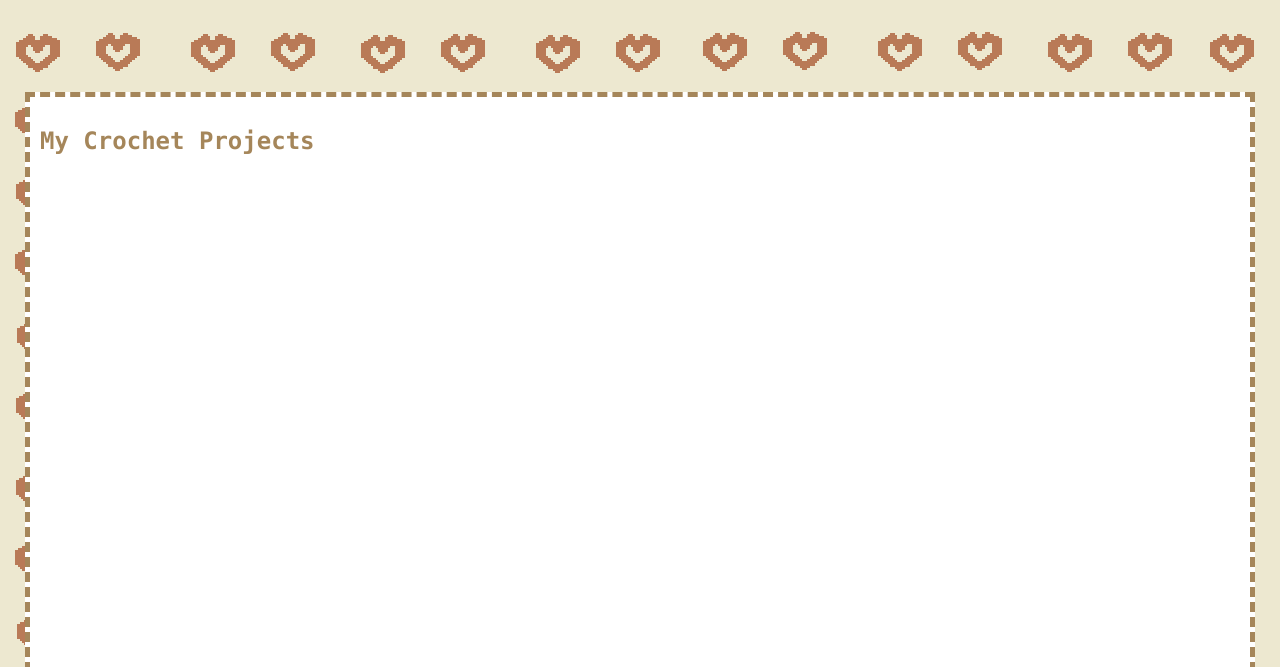
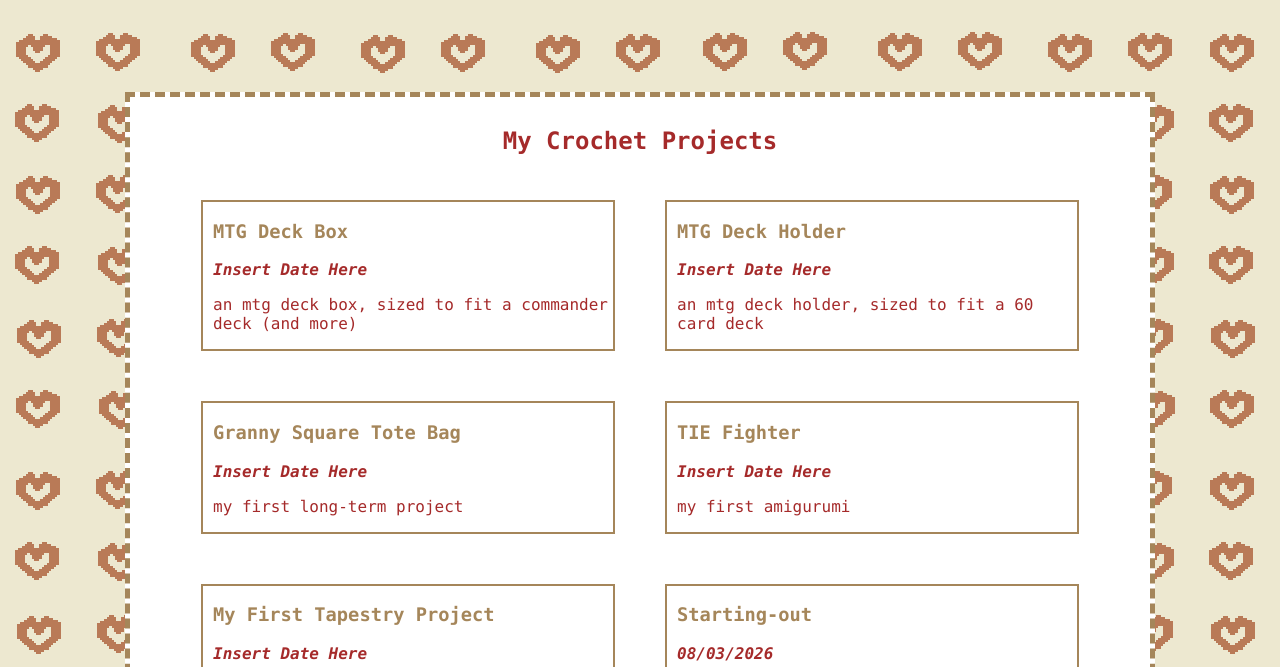
Before and after one commit to carol24444/mycommonplace, a plain HTML site: page crochet.html in a window 1280 px wide. Shown: the part 133-800 px from the top of the page. Drawn offline with Linux system fonts and the light colour scheme.

Commit message:
Changed the layout of index.html. Defined the basic layout for lists of blog posts. Added first blog post.

```diff
--- a/crochet.html
+++ b/crochet.html
@@ -6,19 +6,61 @@
     </head>
     <body>
          <header>
-            <img src="assets/cookies-border.gif" style="height:50px;margin-top:12px">
-            <h1 style="margin-left:100px;margin-right:100px">my commonplace</h1>
-            <img src="assets/cookies-border.gif" style="height:50px;margin-top:12px">
+            <img src="assets/cookies-border.gif" style="height: 50px; margin-top: 12px">
+            <h1 style="margin-left: 100px; margin-right: 100px">my commonplace</h1>
+            <img src="assets/cookies-border.gif" style="height: 50px; margin-top: 12px">
         </header>
 
-        <div style="display:flex;justify-content: right;">
+        <div style="display: flex; justify-content: right;">
             <button class="main-button" onclick="window.location.href='index.html'">Back</button>
         </div>
 
+        <div class="main">
 
-        <div class="main">
-            <div>
-                <h2>My Crochet Projects</h2>
+            <h2 style="text-align: center;">My Crochet Projects</h2>
+
+            <div style="display: flex; justify-content: center;">
+                <div class="blog-element">
+                    <h3>MTG Deck Box</h3>
+                    <p><b><i>Insert Date Here</i></b></p>
+                    <p>an mtg deck box, sized to fit a commander deck (and more)</p>
+                </div>
+
+                <div class="blog-element">
+                    <h3>MTG Deck Holder</h3>
+                    <p><b><i>Insert Date Here</i></b></p>
+                    <p>an mtg deck holder, sized to fit a 60 card deck</p>
+                </div>
+            </div>
+
+            <div style="display: flex; justify-content: center;">
+                <div class="blog-element">
+                    <h3>Granny Square Tote Bag</h3>
+                    <p><b><i>Insert Date Here</i></b></p>
+                    <p>my first long-term project</p>
+                </div>
+
+                <div class="blog-element">
+                    <h3>TIE Fighter</h3>
+                    <p><b><i>Insert Date Here</i></b></p>
+                    <p>my first amigurumi</p>
+                </div>
+            </div>
+
+            <div style="display: flex; justify-content: center;">
+                <div class="blog-element">
+                    <h3>My First Tapestry Project</h3>
+                    <p><b><i>Insert Date Here</i></b></p>
+                    <p>my stardew valley chicken tapestry (it was lowkey a fail but we live and we learn)</p>
+                </div>
+
+                <div class="blog-element">
+                    <div id="blog-title">
+                        <h3><a href="starting-out.html">Starting-out</a></h3>
+                    </div>
+                    <p><b><i>08/03/2026</i></b></p>
+                    <p>about my first steps with crocheting...</p>
+                </div>
             </div>
         </div>
     </body>
--- a/style.css
+++ b/style.css
@@ -9,10 +9,10 @@
 header {
   background-color: #a5865a;
   height: 80px;
-  margin-left:-10px;
+  margin-left: -10px;
   margin-right: -10px;
   padding-top: 30px;
-  display:flex;
+  display: flex;
   justify-content: center;
 }
 
@@ -20,7 +20,7 @@
   color: #EDE8D0;
 }
 
-h2 {
+h3{
   color: #a5865a;
 }
 
@@ -29,8 +29,7 @@
   border: 5px dashed #a5865a;
   margin: 100px auto;
   padding: 10px;
-  height: 1000px;
-  width: 1200px;
+  width: 1000px;
 }
 
 .main-button {
@@ -38,8 +37,8 @@
   font-family: Consolas;
   height: 40px;
   width: 250px;
-  margin-left:-5px;
-  margin-right:-5px;
+  margin-left: -5px;
+  margin-right: -5px;
   border: 2px solid #a5865a;
   font-size: 20px;
   transition-duration: 0.4s;
@@ -60,12 +59,30 @@
 .blog-element {
   background-color: white;
   border: 2px solid #a5865a;
-  margin: 50px;
-  width: 1400px;
+  margin: 25px;
   text-align:left;
-  height: 100px;
+  width: 400px;
+  padding-left: 10px;
 }
 
-.blog-element-txt {
-  padding-left: 20px;
+#blog-title a {
+  color: #a5865a;
+  text-decoration: none;
 }
+
+#blog-title a:hover {
+  text-decoration: underline;
+}
+
+a {
+  color: brown;
+  font-weight: bold;
+}
+
+a:link {
+  color: brown;
+}
+
+a:hover {
+  color:#a5865a;
+}
```
Also changed, not shown: index.html (+37 -35 lines), starting-out.html (added, +73 -0 lines).
